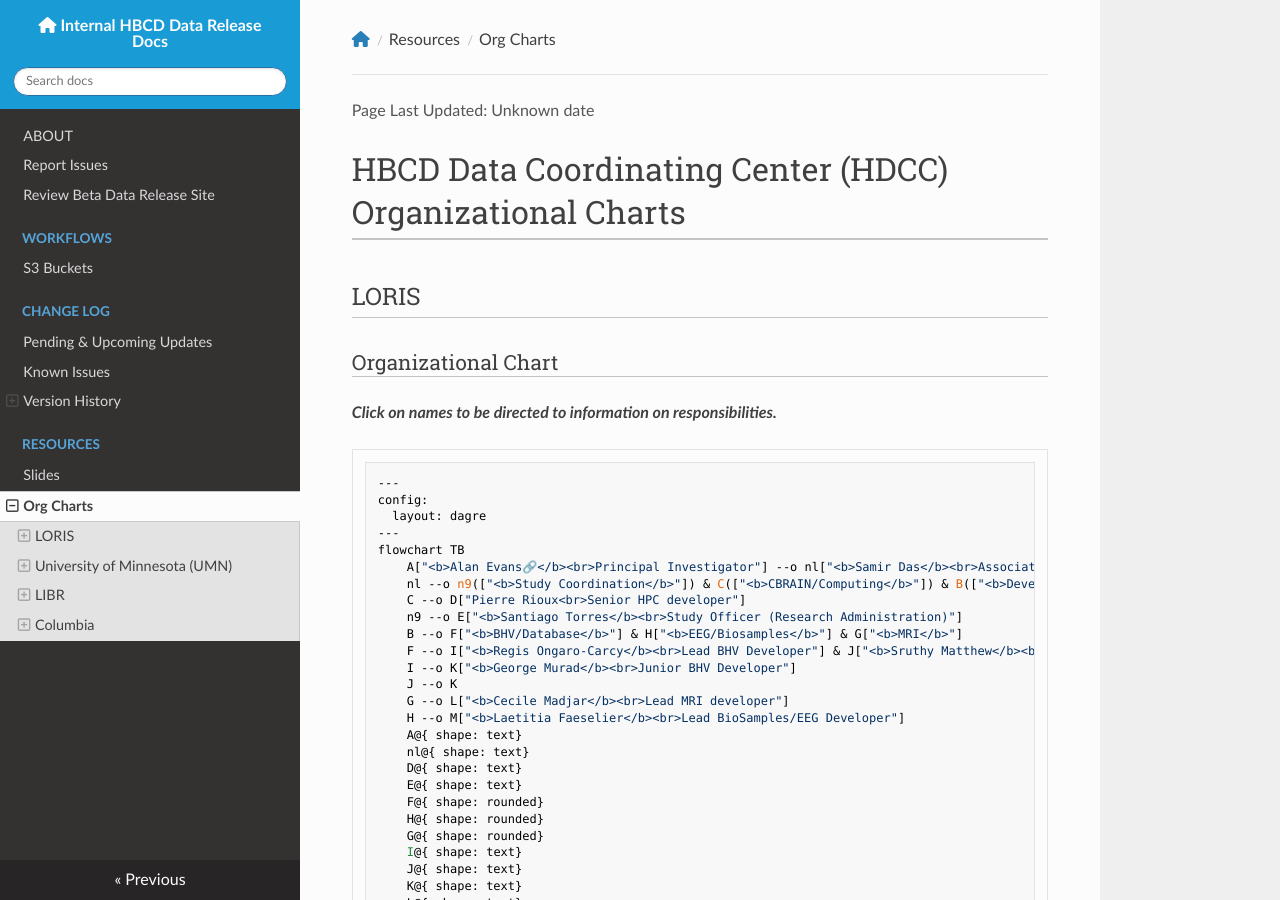
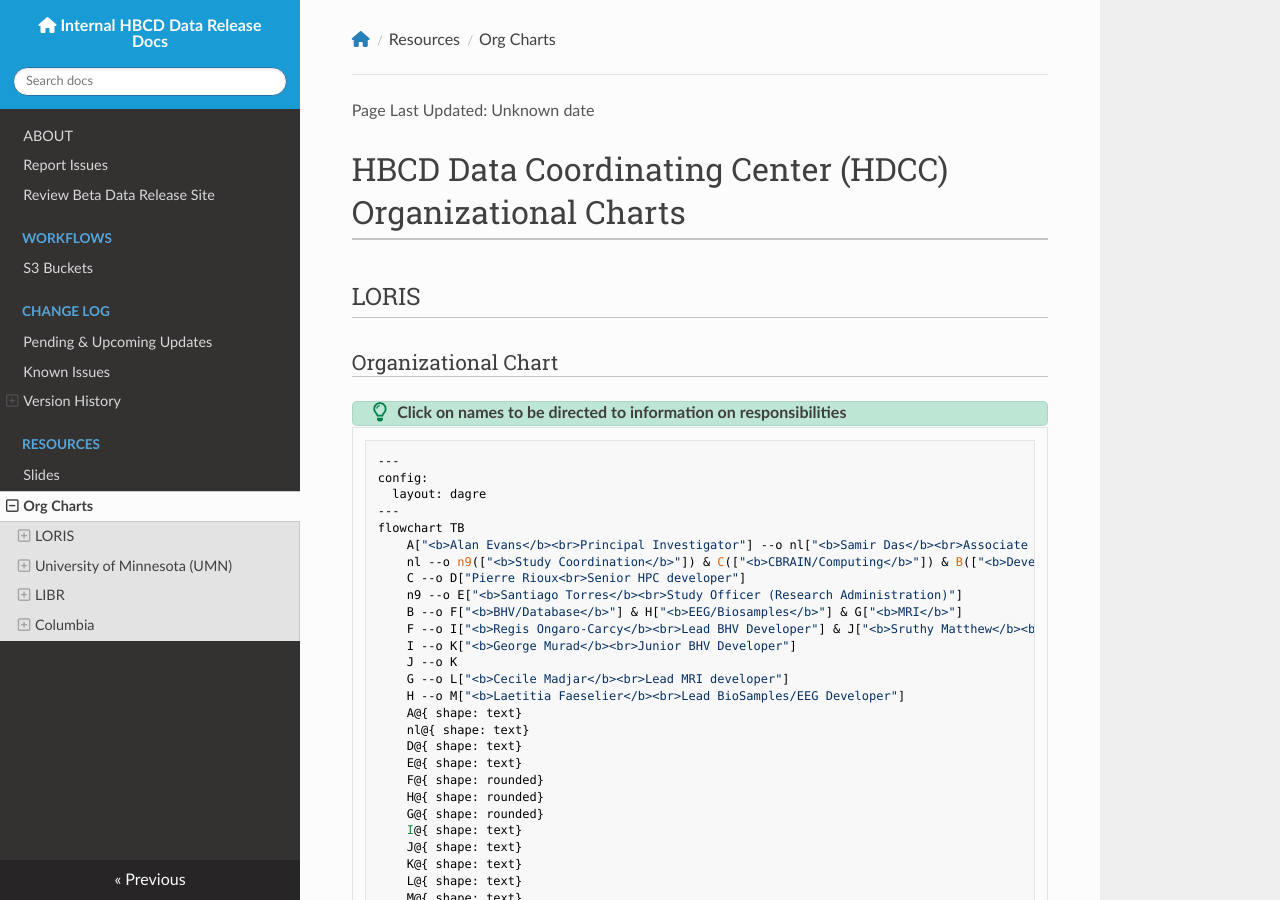
Before and after one commit to DCAN-Labs/hbcd-docs-internal, an MkDocs documentation site: the page built from docs/orgcharts.md, in a window 1280 px wide and 900 px high. Built offline with MkDocs 1.6.1, drawn with Linux system fonts in a browser that asks for light colours; nearby versions of some CDN libraries.

Commit message:
add FYI banner

````diff
--- a/docs/orgcharts.md
+++ b/docs/orgcharts.md
@@ -3,7 +3,10 @@
 ## LORIS
 ### Organizational Chart
 
-***Click on names to be directed to information on responsibilities.***
+<div class="notification-banner" onclick="toggleCollapse(this)">
+  <span class="emoji"><i class="fa-regular fa-lightbulb"></i></span>
+    <span class="text">Click on names to be directed to information on responsibilities</span>
+</div>
 
 ```mermaid
 ---
@@ -11,7 +14,7 @@
   layout: dagre
 ---
 flowchart TB
-    A["<b>Alan Evans🔗</b><br>Principal Investigator"] --o nl["<b>Samir Das</b><br>Associate Director of Software Development"]
+    A["<b>Alan Evans</b><br>Principal Investigator"] --o nl["<b>Samir Das</b><br>Associate Director of Software Development"]
     nl --o n9(["<b>Study Coordination</b>"]) & C(["<b>CBRAIN/Computing</b>"]) & B(["<b>Development</b>"])
     C --o D["Pierre Rioux<br>Senior HPC developer"]
     n9 --o E["<b>Santiago Torres</b><br>Study Officer (Research Administration)"]
````
